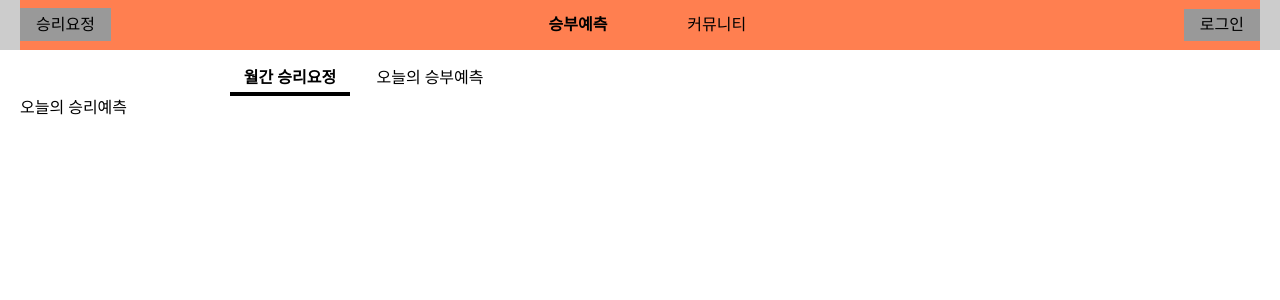
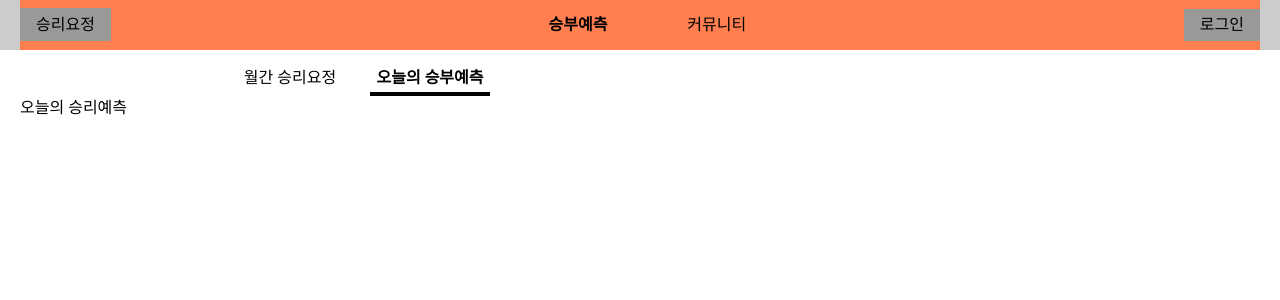
Before and after one commit to pildrums/client, a Next.js app: page /match/today in a window 1280 px wide. Shown: the top 300 px of the page. Built offline with nearby package versions, Linux system fonts and the light colour scheme.

Commit message:
Fix: 반대로 되어있는 쿼리 주소 변경

```diff
--- a/src/components/common/Header.tsx
+++ b/src/components/common/Header.tsx
@@ -12,7 +12,7 @@ function Header() {
       <HeaderBlock>
         <HeaderContent>
           <h1>
-            <Logo href="/match">승리요정</Logo>
+            <Logo href="/match/today">승리요정</Logo>
           </h1>
           <Navigation>
             <ul>
--- a/src/components/common/SubMenu.tsx
+++ b/src/components/common/SubMenu.tsx
@@ -6,11 +6,11 @@ function SubMenu() {
   const pathname = usePathname();
   return (
     <SubMenuBlock>
+      <SubMenuItem className={pathname === "/match/month" ? "active" : ""}>
+        <Link href="/match/month">월간 승리요정</Link>
+      </SubMenuItem>
       <SubMenuItem className={pathname === "/match/today" ? "active" : ""}>
-        <Link href="/match/today">월간 승리요정</Link>
-      </SubMenuItem>
-      <SubMenuItem className={pathname === "/match/month" ? "active" : ""}>
-        <Link href="/match/month">오늘의 승부예측</Link>
+        <Link href="/match/today">오늘의 승부예측</Link>
       </SubMenuItem>
     </SubMenuBlock>
   );
```
